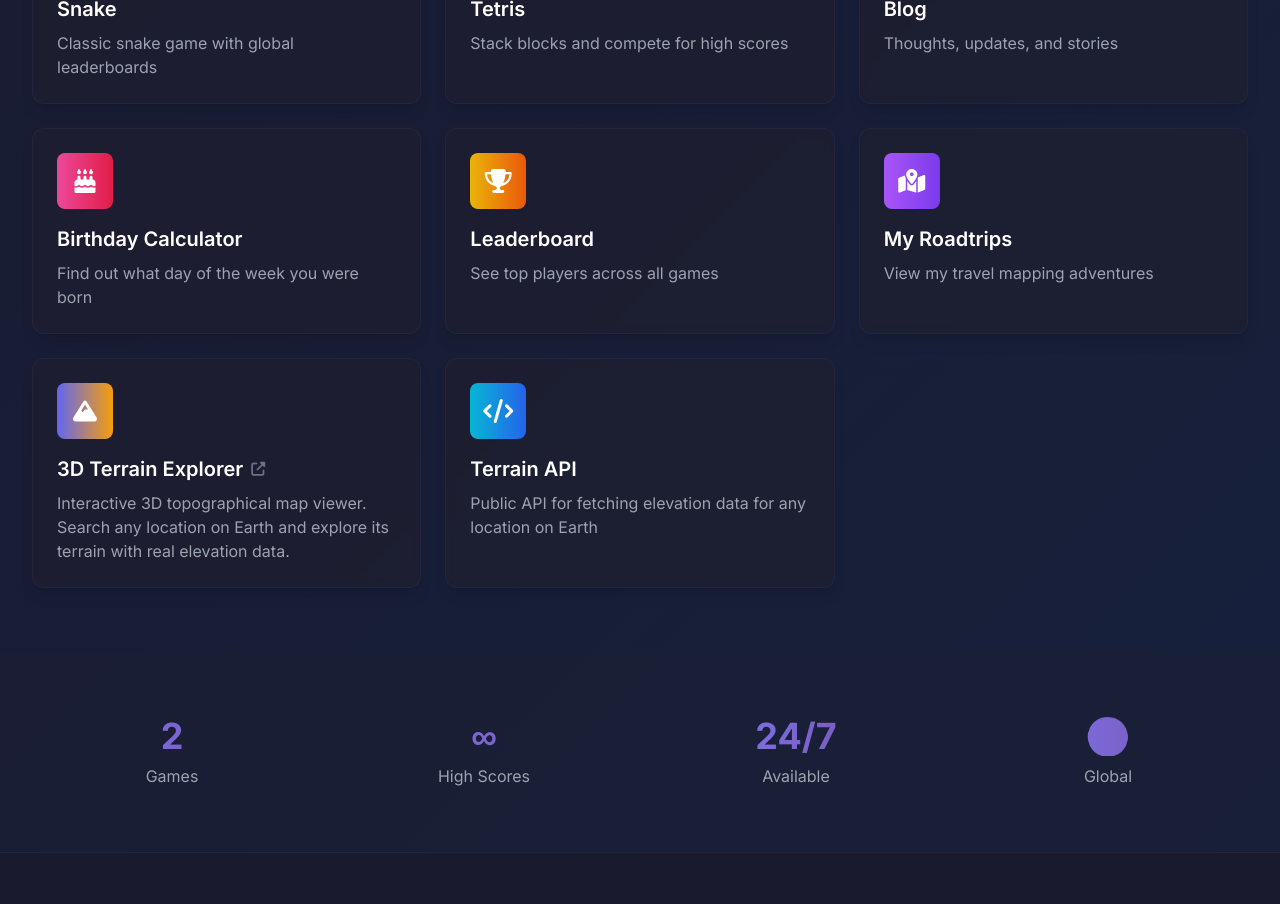
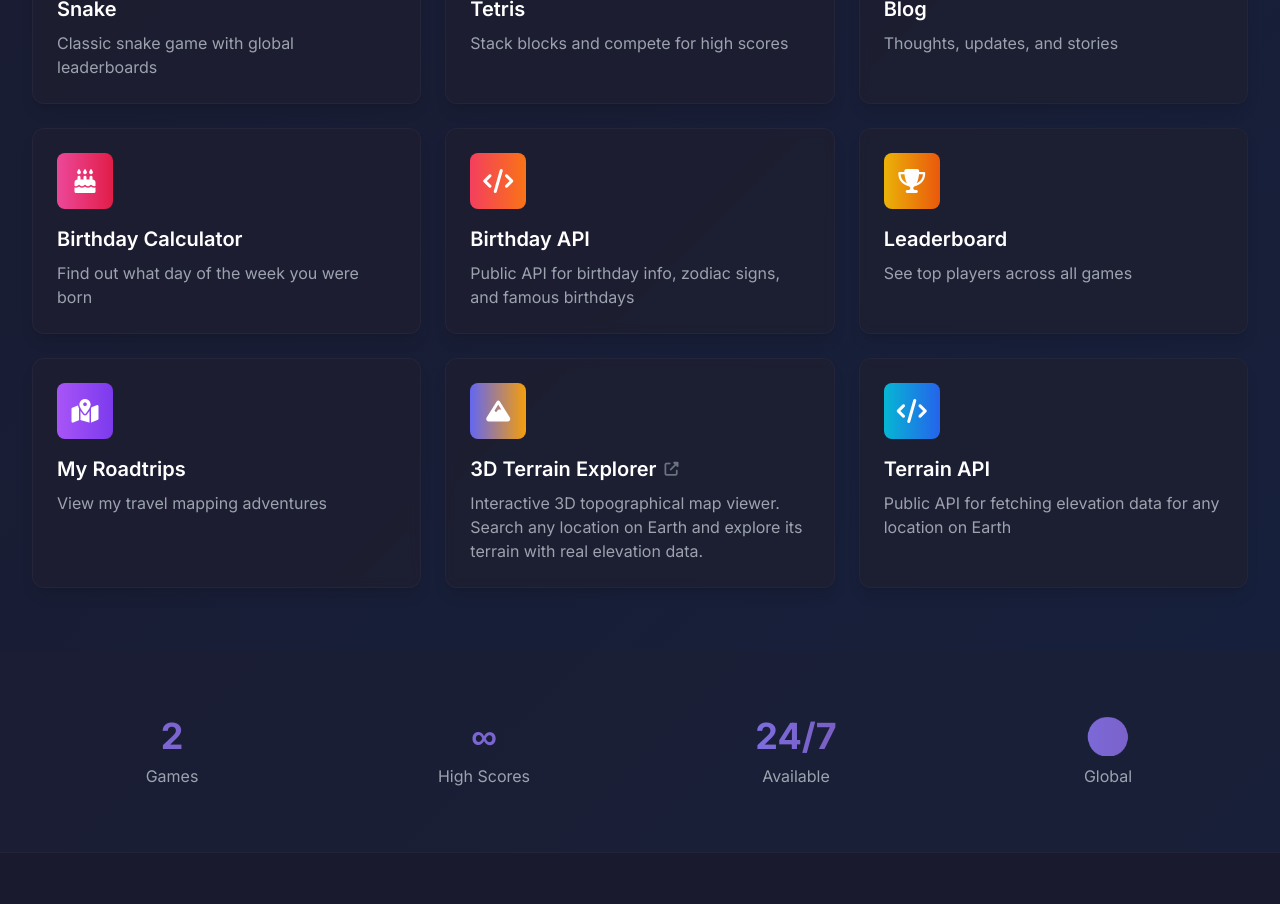
Before and after one commit to psiegel18/psiegel18.github.io, a Next.js app: page / in a window 1280 px wide. Shown: the part 900-1804 px from the top of the page. Built offline with nearby package versions, Linux system fonts and the light colour scheme; no server answers.

Commit message:
Add Birthday API link to homepage

```diff
--- a/src/app/page.tsx
+++ b/src/app/page.tsx
@@ -42,6 +42,13 @@ const features: Feature[] = [
     icon: 'fa-birthday-cake',
     href: '/tools/birthday',
     color: 'from-pink-500 to-rose-600',
+  },
+  {
+    title: 'Birthday API',
+    description: 'Public API for birthday info, zodiac signs, and famous birthdays',
+    icon: 'fa-code',
+    href: '/tools/birthday/api',
+    color: 'from-rose-500 to-orange-500',
   },
   {
     title: 'Leaderboard',
```
